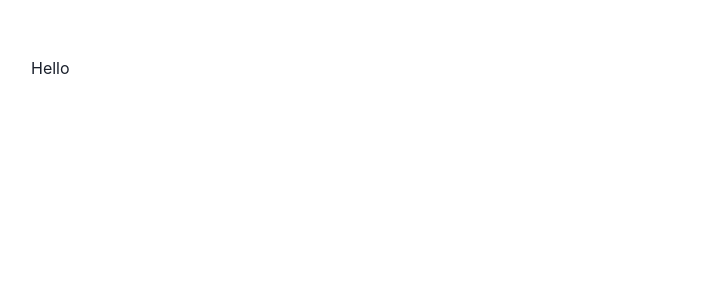
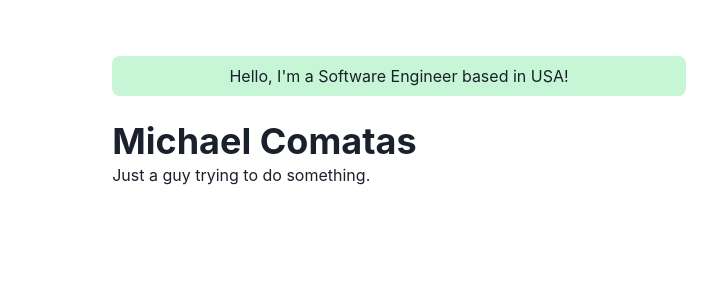
Before and after one commit to mcomatas/michaelcomatasio, a Next.js app: page / in a window 1280 px wide. Shown: the top 300 px of the page, without its empty margins (241-958 px from the left). Built offline with nearby package versions, Linux system fonts and the light colour scheme.

Commit message:
Small update.

```diff
--- a/package.json
+++ b/package.json
@@ -21,7 +21,7 @@
   },
   "homepage": "https://github.com/mcomatas/homepage-v2#readme",
   "dependencies": {
-    "@chakra-ui/react": "^2.4.9",
+    "@chakra-ui/react": "^2.5.0",
     "@emotion/react": "^11.10.5",
     "@emotion/styled": "^11.10.5",
     "framer-motion": "^9.0.2",
@@ -30,6 +30,7 @@
     "react-dom": "^18.2.0"
   },
   "devDependencies": {
+    "eslint": "^8.34.0",
     "eslint-config-next": "^13.1.6",
     "prettier": "^2.8.4"
   }
--- a/pages/index.js
+++ b/pages/index.js
@@ -1,6 +1,21 @@
+import { Container, Box, Heading } from '@chakra-ui/react'
+
 const Page = () => {
     return (
-        <div>Hello</div>
+        <Container>
+            <Box borderRadius="lg" bg="green.100" p={2} mb={6} align="center">
+                Hello, I'm a Software Engineer based in USA!
+            </Box>
+
+            <Box display={{ md: 'flex' }}>
+                <Box flexGrow={1}>
+                    <Heading as="h2" variant="page-title">
+                        Michael Comatas
+                    </Heading>
+                    <p>Just a guy trying to do something.</p>
+                </Box>
+            </Box>
+        </Container>
     )
 }
 
```
Also changed, not shown: components/logo.js (added, +34 -0 lines), .eslintrc.json, components/meRound.png (added), 1 other file (tests, documents, lock files or other folders).
